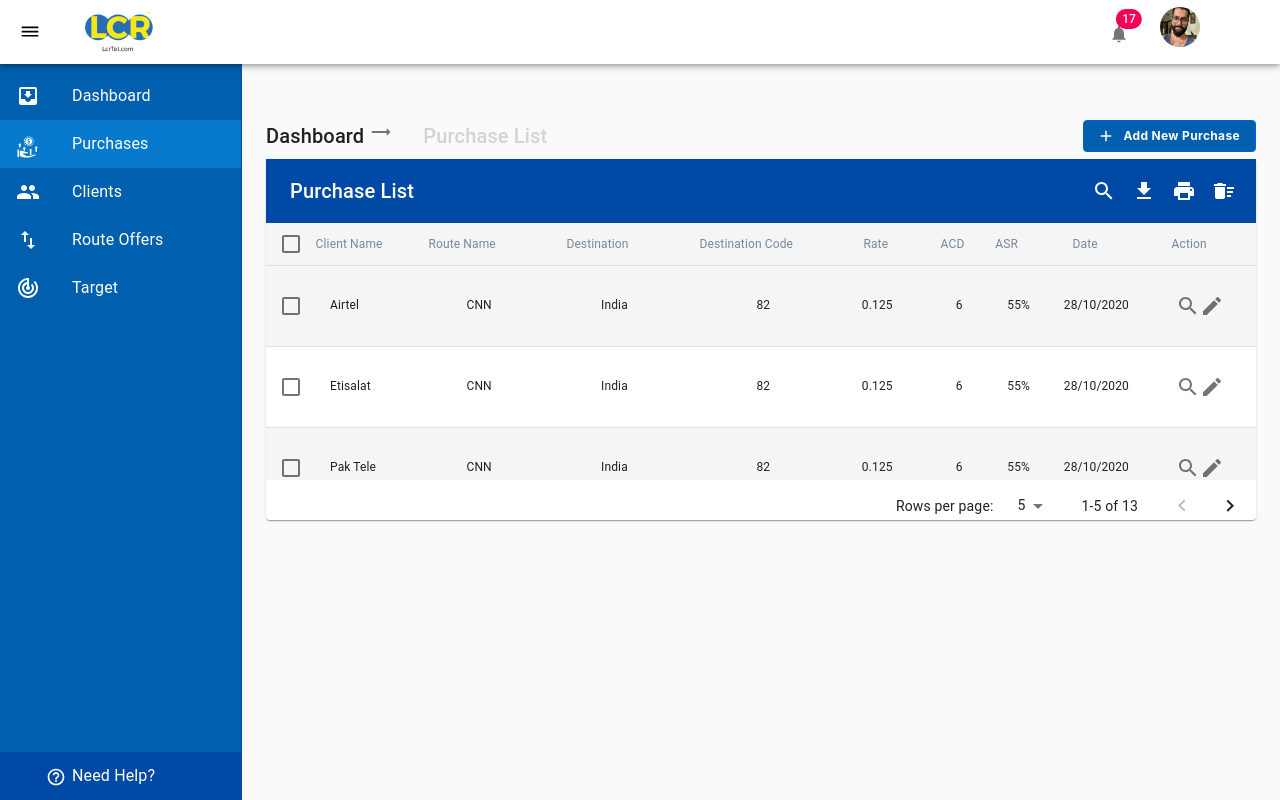
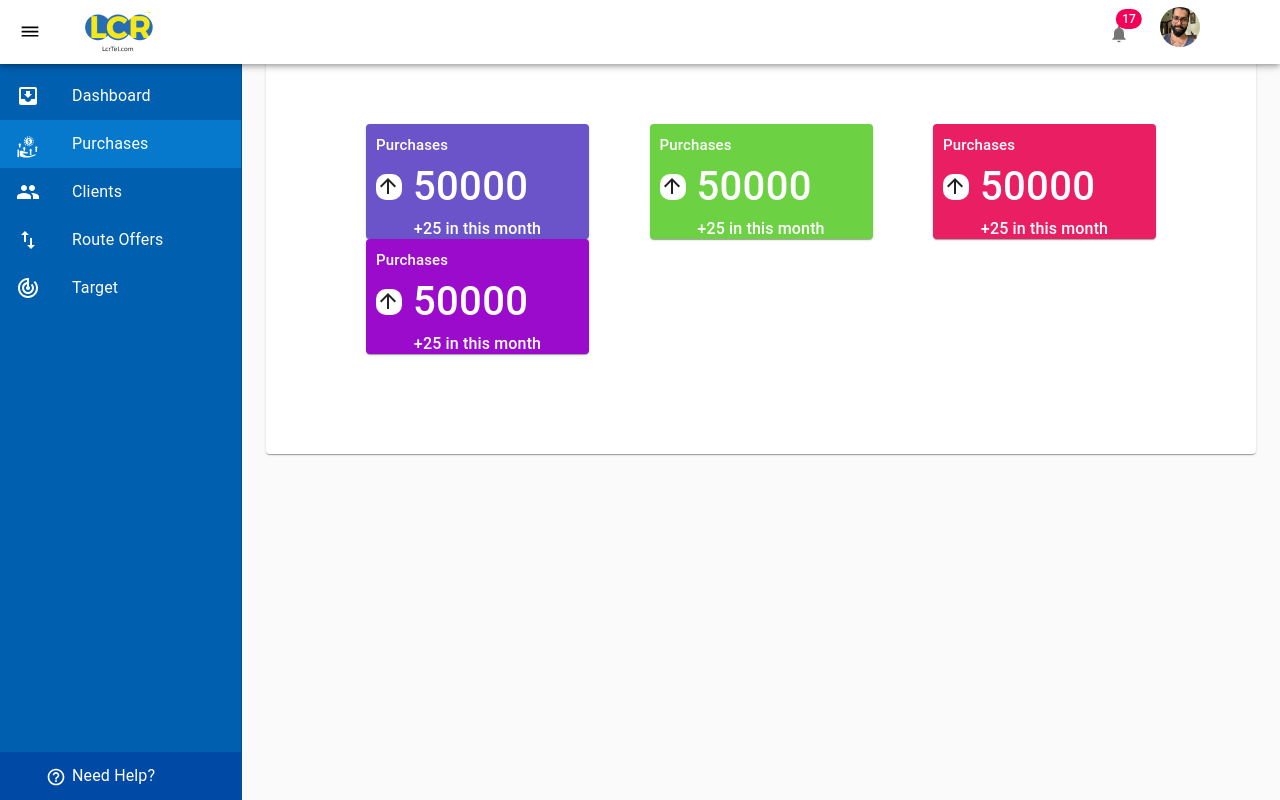
Before and after one commit to ahmd199106/LCR-TELECOM-CRM-application, a React (Create React App) app: page / in a window 1280 px wide. Built offline with nearby package versions, Linux system fonts and the light colour scheme.

Commit message:
dashbaord page created and added count component

```diff
--- a/src/App.js
+++ b/src/App.js
@@ -7,6 +7,7 @@ import Error from './pages/components/Error';
 import Create_Purchase from './pages/purchase_create';
 import Purchase_List from './pages/purchase_list';
 import Purchase_Details from './pages/purchase_details';
+import Purchase_dashboard from './pages/purchase_dashboard';
 import { BrowserRouter as Router, Route, Switch } from 'react-router-dom';
 
 const useStyles = makeStyles((theme) => ({
@@ -31,7 +32,8 @@ function App() {
         <MainDrawer />
         <main className={classes.content}>
           <Switch>
-            <Route path="/" component={Purchase_List} exact />
+            <Route exact path="/" component={Purchase_dashboard} />
+            <Route path="/purchaselist" component={Purchase_List} />
             <Route path="/createpurchase" component={Create_Purchase} />
             <Route path="/purchasedetails" component={Purchase_Details} />
             <Route component={Error} />
--- /dev/null
+++ b/src/pages/components/cards/dashboard_cout.js
@@ -0,0 +1,81 @@
+import React from 'react';
+
+import { Paper, Grid, Typography } from '@material-ui/core';
+import ArrowUpwardIcon from '@material-ui/icons/ArrowUpward';
+const Dashboard_count = ({ color }) => {
+  return (
+    <Paper
+      style={{
+        width: 223,
+        height: 115,
+        backgroundColor: color,
+        padding: 10,
+      }}
+    >
+      <Grid xs={12} item>
+        <Typography
+          style={{
+            fontWeight: 500,
+            color: 'white',
+            fontSize: 15,
+            fontFamily: 'roboto',
+          }}
+        >
+          Purchases
+        </Typography>
+      </Grid>
+      <Grid
+        xs={12}
+        container
+        style={{
+          display: 'flex',
+          alignItems: 'center',
+        }}
+      >
+        <span
+          style={{
+            width: 26,
+            height: 26,
+            backgroundColor: 'white',
+            borderRadius: 10,
+          }}
+        >
+          <ArrowUpwardIcon
+            // style={{
+            //   width: 17,
+            //   height: 17,
+            //   color: '#247807',
+            // }}
+            size="small"
+          />
+        </span>
+        &nbsp; &nbsp;
+        <Typography
+          style={{
+            fontWeight: 500,
+            fontSize: 40,
+            fontFamily: 'roboto',
+            color: 'white',
+          }}
+        >
+          50000
+        </Typography>
+      </Grid>
+      <Grid xs={12} item style={{ display: 'flex', justifyContent: 'center' }}>
+        <Typography
+          style={{
+            fontWeight: 500,
+            fontSize: '12',
+            fontFamily: 'roboto',
+            color: 'white',
+            paddingBottom: 5,
+          }}
+        >
+          +25 in this month
+        </Typography>
+      </Grid>
+    </Paper>
+  );
+};
+
+export default Dashboard_count;
--- /dev/null
+++ b/src/pages/purchase_dashboard.js
@@ -0,0 +1,23 @@
+import React from 'react';
+
+import { Paper, Typography, Grid } from '@material-ui/core';
+import Dashboard_card from './components/cards/dashboard_cout';
+
+const Purchase_dashboard = () => {
+  return (
+    <Paper style={{ paddingTop: 100, padding: 100 }}>
+      <Grid
+        xs={12}
+        container
+        style={{ display: 'flex', justifyContent: 'space-between' }}
+      >
+        <Dashboard_card color="#6B54C9" />
+        <Dashboard_card color="#6CD243" />
+        <Dashboard_card color="#E91E63" />
+        <Dashboard_card color="#9A0BCC" />
+      </Grid>
+    </Paper>
+  );
+};
+
+export default Purchase_dashboard;
```
